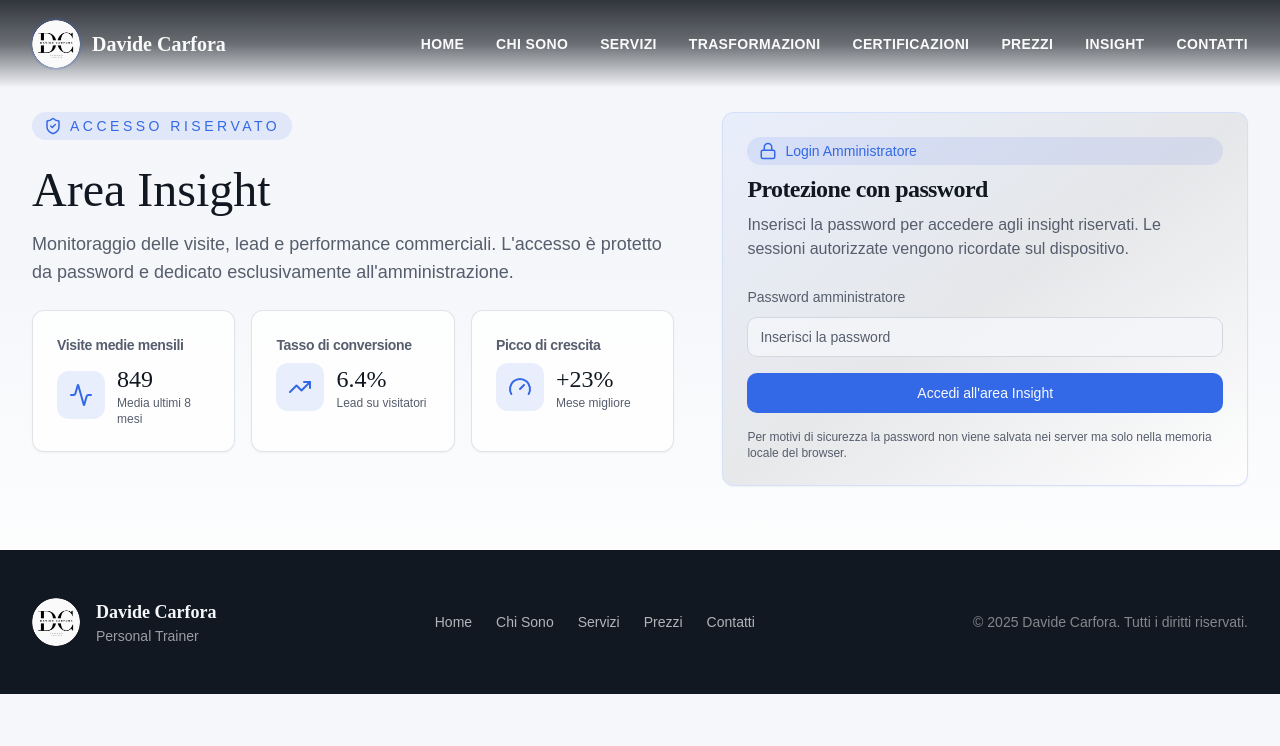
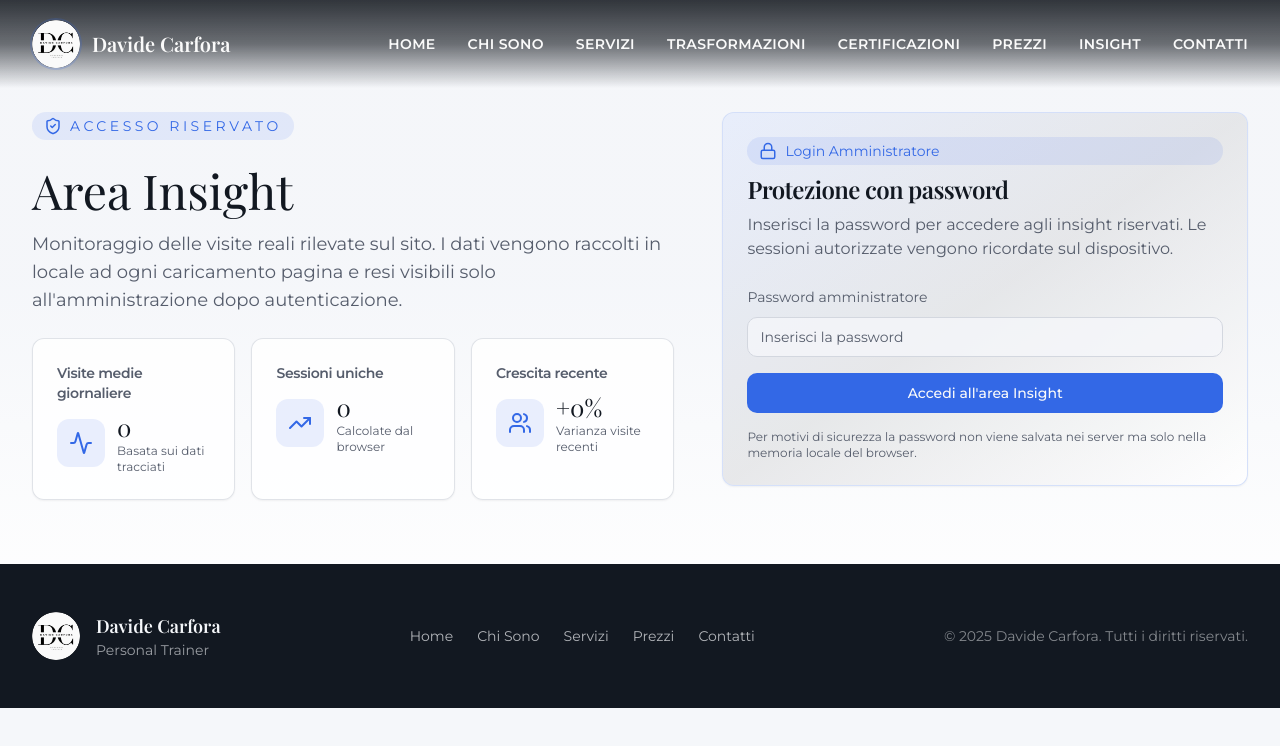
Before and after one commit to michelevassallo2208-lab/carfora_pt, a React (Vite) app: page /insight in a window 1280 px wide. Shown: the top 746 px of the page. Built offline with nearby package versions, Linux system fonts and the light colour scheme.

Commit message:
Add real visit tracking for insight area

```diff
--- a/src/App.tsx
+++ b/src/App.tsx
@@ -2,13 +2,33 @@ import { Toaster } from "@/components/ui/toaster";
 import { Toaster as Sonner } from "@/components/ui/sonner";
 import { TooltipProvider } from "@/components/ui/tooltip";
 import { QueryClient, QueryClientProvider } from "@tanstack/react-query";
-import { BrowserRouter, Routes, Route } from "react-router-dom";
+import { BrowserRouter, Routes, Route, useLocation } from "react-router-dom";
+import { useEffect } from "react";
 import Index from "./pages/Index";
 import Trasformazioni from "./pages/Trasformazioni";
 import Insight from "./pages/Insight";
 import NotFound from "./pages/NotFound";
+import { trackPageView } from "./utils/analytics";
 
 const queryClient = new QueryClient();
+
+const AppRoutes = () => {
+  const location = useLocation();
+
+  useEffect(() => {
+    trackPageView(location.pathname);
+  }, [location.pathname]);
+
+  return (
+    <Routes>
+      <Route path="/" element={<Index />} />
+      <Route path="/trasformazioni" element={<Trasformazioni />} />
+      <Route path="/insight" element={<Insight />} />
+      {/* ADD ALL CUSTOM ROUTES ABOVE THE CATCH-ALL "*" ROUTE */}
+      <Route path="*" element={<NotFound />} />
+    </Routes>
+  );
+};
 
 const App = () => (
   <QueryClientProvider client={queryClient}>
@@ -16,13 +36,7 @@ const App = () => (
       <Toaster />
       <Sonner />
       <BrowserRouter>
-        <Routes>
-          <Route path="/" element={<Index />} />
-          <Route path="/trasformazioni" element={<Trasformazioni />} />
-          <Route path="/insight" element={<Insight />} />
-          {/* ADD ALL CUSTOM ROUTES ABOVE THE CATCH-ALL "*" ROUTE */}
-          <Route path="*" element={<NotFound />} />
-        </Routes>
+        <AppRoutes />
       </BrowserRouter>
     </TooltipProvider>
   </QueryClientProvider>
--- a/src/index.css
+++ b/src/index.css
@@ -1,8 +1,8 @@
+@import url('https://fonts.googleapis.com/css2?family=Playfair+Display:wght@400;500;600;700&family=Montserrat:wght@300;400;500;600;700&display=swap');
+
 @tailwind base;
 @tailwind components;
 @tailwind utilities;
-
-@import url('https://fonts.googleapis.com/css2?family=Playfair+Display:wght@400;500;600;700&family=Montserrat:wght@300;400;500;600;700&display=swap');
 
 @layer base {
   :root {
--- a/src/pages/Insight.tsx
+++ b/src/pages/Insight.tsx
@@ -13,7 +13,6 @@ import {
 import {
   Activity,
   BarChart3,
-  Gauge,
   Lock,
   LogOut,
   ShieldCheck,
@@ -22,37 +21,15 @@ import {
 } from "lucide-react";
 import { useEffect, useMemo, useState } from "react";
 import { Area, AreaChart, Bar, BarChart, CartesianGrid, XAxis, YAxis } from "recharts";
+import { getAnalyticsEvents, type AnalyticsEvent } from "@/utils/analytics";
 
 const ADMIN_PASSWORD = "Carforabtp25!";
-
-const visitorData = [
-  { month: "Gen", visits: 520, leads: 28 },
-  { month: "Feb", visits: 610, leads: 32 },
-  { month: "Mar", visits: 750, leads: 41 },
-  { month: "Apr", visits: 880, leads: 50 },
-  { month: "Mag", visits: 920, leads: 54 },
-  { month: "Giu", visits: 970, leads: 60 },
-  { month: "Lug", visits: 1040, leads: 68 },
-  { month: "Ago", visits: 1100, leads: 70 },
-];
-
-const leadSources = [
-  { source: "Instagram", value: 42 },
-  { source: "Google", value: 28 },
-  { source: "Referral", value: 16 },
-  { source: "Whatsapp", value: 10 },
-  { source: "Email", value: 4 },
-];
-
-const retentionData = [
-  { label: "Nuovi", value: 62 },
-  { label: "Ricorrenti", value: 38 },
-];
 
 const Insight = () => {
   const [password, setPassword] = useState("");
   const [isAuthorized, setIsAuthorized] = useState(false);
   const [error, setError] = useState("");
+  const [events, setEvents] = useState<AnalyticsEvent[]>([]);
 
   useEffect(() => {
     const stored = sessionStorage.getItem("insight-authenticated");
@@ -60,6 +37,12 @@ const Insight = () => {
       setIsAuthorized(true);
     }
   }, []);
+
+  useEffect(() => {
+    if (isAuthorized) {
+      setEvents(getAnalyticsEvents());
+    }
+  }, [isAuthorized]);
 
   const submitPassword = (event: React.FormEvent<HTMLFormElement>) => {
     event.preventDefault();
@@ -78,26 +61,81 @@ const Insight = () => {
     sessionStorage.removeItem("insight-authenticated");
   };
 
-  const conversionRate = useMemo(() => {
-    const last = visitorData.at(-1);
-    return last ? Math.round((last.leads / last.visits) * 1000) / 10 : 0;
-  }, []);
+  const recentGrowth = useMemo(() => {
+    if (!events.length) return 0;
+    const recent = events.slice(-50);
+    const grouped = recent.reduce<Record<string, number>>((acc, event) => {
+      const day = new Date(event.timestamp).toISOString().split("T")[0];
+      acc[day] = (acc[day] || 0) + 1;
+      return acc;
+    }, {});
+    const values = Object.values(grouped);
+    if (!values.length) return 0;
+    const max = Math.max(...values);
+    const min = Math.min(...values);
+    return min === 0 ? max : Math.round(((max - min) / min) * 100);
+  }, [events]);
 
   const averageVisits = useMemo(() => {
-    if (!visitorData.length) return 0;
-    const total = visitorData.reduce((sum, entry) => sum + entry.visits, 0);
-    return Math.round(total / visitorData.length);
-  }, []);
+    if (!events.length) return 0;
+    const days = new Set(
+      events.map((event) => new Date(event.timestamp).toISOString().split("T")[0]),
+    ).size;
+    if (!days) return 0;
+    return Math.round(events.length / days);
+  }, [events]);
 
-  const peakGrowth = useMemo(() => {
-    if (visitorData.length < 2) return 0;
-    const diffs = visitorData.map((entry, index) => {
-      if (index === 0) return 0;
-      const prev = visitorData[index - 1];
-      return Math.round(((entry.visits - prev.visits) / prev.visits) * 100);
+  const totalSessions = useMemo(() => {
+    if (!events.length) return 0;
+    return new Set(events.map((event) => event.sessionId)).size;
+  }, [events]);
+
+  const visitsByDay = useMemo(() => {
+    const now = new Date();
+    const daysToShow = 30;
+    const buckets: Record<string, number> = {};
+
+    for (let index = daysToShow - 1; index >= 0; index -= 1) {
+      const day = new Date(now);
+      day.setDate(now.getDate() - index);
+      const key = day.toISOString().split("T")[0];
+      buckets[key] = 0;
+    }
+
+    events.forEach((event) => {
+      const key = new Date(event.timestamp).toISOString().split("T")[0];
+      if (key in buckets) {
+        buckets[key] += 1;
+      }
     });
-    return Math.max(...diffs);
-  }, []);
+
+    return Object.entries(buckets).map(([day, visits]) => ({ day, visits }));
+  }, [events]);
+
+  const topPages = useMemo(() => {
+    const counts = events.reduce<Record<string, number>>((acc, event) => {
+      acc[event.path] = (acc[event.path] || 0) + 1;
+      return acc;
+    }, {});
+
+    return Object.entries(counts)
+      .map(([path, value]) => ({ path, value }))
+      .sort((a, b) => b.value - a.value)
+      .slice(0, 5);
+  }, [events]);
+
+  const topReferrers = useMemo(() => {
+    const counts = events.reduce<Record<string, number>>((acc, event) => {
+      const source = event.referrer || "direct";
+      acc[source] = (acc[source] || 0) + 1;
+      return acc;
+    }, {});
+
+    return Object.entries(counts)
+      .map(([source, value]) => ({ source, value }))
+      .sort((a, b) => b.value - a.value)
+      .slice(0, 5);
+  }, [events]);
 
   return (
     <main className="overflow-hidden bg-background min-h-screen">
@@ -114,13 +152,14 @@ const Insight = () => {
               <div className="space-y-4">
                 <h1 className="font-display text-4xl md:text-5xl text-foreground">Area Insight</h1>
                 <p className="text-lg text-muted-foreground max-w-2xl font-body">
-                  Monitoraggio delle visite, lead e performance commerciali. L&apos;accesso è protetto da password e dedicato esclusivamente all&apos;amministrazione.
+                  Monitoraggio delle visite reali rilevate sul sito. I dati vengono raccolti in locale ad ogni
+                  caricamento pagina e resi visibili solo all&apos;amministrazione dopo autenticazione.
                 </p>
               </div>
               <div className="grid sm:grid-cols-3 gap-4">
                 <Card className="bg-card/80 border-border/70 shadow-elegant">
                   <CardHeader className="pb-2">
-                    <CardTitle className="text-muted-foreground text-sm font-body">Visite medie mensili</CardTitle>
+                    <CardTitle className="text-muted-foreground text-sm font-body">Visite medie giornaliere</CardTitle>
                   </CardHeader>
                   <CardContent className="flex items-center gap-3">
                     <div className="p-3 rounded-xl bg-primary/10 text-primary">
@@ -128,35 +167,35 @@ const Insight = () => {
                     </div>
                     <div>
                       <div className="text-2xl font-display text-foreground">{averageVisits}</div>
-                      <p className="text-xs text-muted-foreground font-body">Media ultimi 8 mesi</p>
+                      <p className="text-xs text-muted-foreground font-body">Basata sui dati tracciati</p>
                     </div>
                   </CardContent>
                 </Card>
                 <Card className="bg-card/80 border-border/70 shadow-elegant">
                   <CardHeader className="pb-2">
-                    <CardTitle className="text-muted-foreground text-sm font-body">Tasso di conversione</CardTitle>
+                    <CardTitle className="text-muted-foreground text-sm font-body">Sessioni uniche</CardTitle>
                   </CardHeader>
                   <CardContent className="flex items-center gap-3">
                     <div className="p-3 rounded-xl bg-primary/10 text-primary">
                       <TrendingUp />
                     </div>
                     <div>
-                      <div className="text-2xl font-display text-foreground">{conversionRate}%</div>
-                      <p className="text-xs text-muted-foreground font-body">Lead su visitatori</p>
+                      <div className="text-2xl font-display text-foreground">{totalSessions}</div>
+                      <p className="text-xs text-muted-foreground font-body">Calcolate dal browser</p>
                     </div>
                   </CardContent>
                 </Card>
                 <Card className="bg-card/80 border-border/70 shadow-elegant">
                   <CardHeader className="pb-2">
-                    <CardTitle className="text-muted-foreground text-sm font-body">Picco di crescita</CardTitle>
+                    <CardTitle className="text-muted-foreground text-sm font-body">Crescita recente</CardTitle>
                   </CardHeader>
                   <CardContent className="flex items-center gap-3">
                     <div className="p-3 rounded-xl bg-primary/10 text-primary">
-                      <Gauge />
+                      <Users />
                     </div>
                     <div>
-                      <div className="text-2xl font-display text-foreground">+{peakGrowth}%</div>
-                      <p className="text-xs text-muted-foreground font-body">Mese migliore</p>
+                      <div className="text-2xl font-display text-foreground">+{recentGrowth}%</div>
+                      <p className="text-xs text-muted-foreground font-body">Varianza visite recenti</p>
                     </div>
                   </CardContent>
                 </Card>
@@ -231,29 +270,27 @@ const Insight = () => {
             <div className="grid xl:grid-cols-[1.4fr_1fr] gap-8 mb-8">
               <Card className="bg-card/80 border-border/70 shadow-elegant">
                 <CardHeader className="flex flex-row items-center justify-between space-y-0 pb-2">
-                  <CardTitle className="text-xl font-display">Andamento visite & lead</CardTitle>
+                  <CardTitle className="text-xl font-display">Andamento visite</CardTitle>
                   <BarChart3 className="text-primary" />
                 </CardHeader>
                 <CardContent className="space-y-2">
                   <ChartContainer
                     config={{
                       visits: { label: "Visite", color: "hsl(var(--primary))" },
-                      leads: { label: "Lead", color: "hsl(var(--secondary))" },
                     }}
                     className="h-[320px]"
                   >
-                    <AreaChart data={visitorData} margin={{ top: 10, right: 20, left: 0, bottom: 0 }}>
+                    <AreaChart data={visitsByDay} margin={{ top: 10, right: 20, left: 0, bottom: 0 }}>
                       <CartesianGrid strokeDasharray="3 3" strokeOpacity={0.2} />
-                      <XAxis dataKey="month" tickLine={false} axisLine={false} />
+                      <XAxis dataKey="day" tickLine={false} axisLine={false} />
                       <YAxis tickLine={false} axisLine={false} />
                       <ChartTooltip content={<ChartTooltipContent />} />
                       <Area type="monotone" dataKey="visits" stackId="1" stroke="var(--color-visits)" fill="var(--color-visits)" fillOpacity={0.2} />
-                      <Area type="monotone" dataKey="leads" stackId="2" stroke="var(--color-leads)" fill="var(--color-leads)" fillOpacity={0.3} />
                       <ChartLegend content={<ChartLegendContent />} />
                     </AreaChart>
                   </ChartContainer>
                   <p className="text-sm text-muted-foreground font-body">
-                    La curva mostra l&apos;ultimo trimestre con focus su correlazione tra volume di visite e lead raccolti.
+                    Serie alimentata dai log reali delle ultime 4 settimane salvati nel browser.
                   </p>
                 </CardContent>
               </Card>
@@ -261,54 +298,62 @@ const Insight = () => {
               <div className="grid sm:grid-cols-2 gap-4">
                 <Card className="bg-card/80 border-border/70 shadow-elegant">
                   <CardHeader className="flex flex-row items-center justify-between space-y-0 pb-2">
-                    <CardTitle className="text-lg font-display">Origine Lead</CardTitle>
+                    <CardTitle className="text-lg font-display">Pagine più viste</CardTitle>
                     <Users className="text-primary" />
                   </CardHeader>
                   <CardContent>
+                    {topPages.length ? (
                       <ChartContainer
                         config={{
-                        value: { label: "Lead", color: "hsl(var(--primary))" },
+                          value: { label: "Visite", color: "hsl(var(--primary))" },
                         }}
                         className="h-[240px]"
                       >
-                      <BarChart data={leadSources} layout="vertical" margin={{ top: 5, right: 20, left: 0, bottom: 5 }}>
+                        <BarChart data={topPages} layout="vertical" margin={{ top: 5, right: 20, left: 0, bottom: 5 }}>
                           <CartesianGrid strokeDasharray="3 3" strokeOpacity={0.2} />
                           <XAxis type="number" hide />
-                        <YAxis dataKey="source" type="category" tickLine={false} axisLine={false} width={80} />
+                          <YAxis dataKey="path" type="category" tickLine={false} axisLine={false} width={120} />
                           <ChartTooltip content={<ChartTooltipContent indicator="line" />} />
                           <Bar dataKey="value" radius={[8, 8, 8, 8]} />
                           <ChartLegend content={<ChartLegendContent />} />
                         </BarChart>
                       </ChartContainer>
+                    ) : (
+                      <p className="text-sm text-muted-foreground font-body">Nessun dato registrato finora.</p>
+                    )}
                     <p className="text-sm text-muted-foreground font-body mt-3">
-                      Identifica i canali che generano più richieste e regola i contenuti di conseguenza.
+                      Classifica aggiornata con le pagine effettivamente aperte dagli utenti.
                     </p>
                   </CardContent>
                 </Card>
 
                 <Card className="bg-card/80 border-border/70 shadow-elegant">
                   <CardHeader className="flex flex-row items-center justify-between space-y-0 pb-2">
-                    <CardTitle className="text-lg font-display">Engagement</CardTitle>
+                    <CardTitle className="text-lg font-display">Referrer</CardTitle>
                     <Activity className="text-primary" />
                   </CardHeader>
                   <CardContent className="space-y-4">
-                    <div className="flex items-center justify-between">
-                      <span className="text-sm text-muted-foreground font-body">Sessioni di qualità</span>
-                      <span className="text-xl font-display text-foreground">78%</span>
-                    </div>
-                    <div className="h-2 rounded-full bg-muted overflow-hidden">
-                      <div className="h-full bg-primary rounded-full" style={{ width: "78%" }} />
-                    </div>
-                    <div className="grid grid-cols-2 gap-3">
-                      {retentionData.map((item) => (
-                        <div key={item.label} className="p-3 rounded-xl bg-muted/60">
-                          <p className="text-xs uppercase tracking-wide text-muted-foreground font-body">{item.label}</p>
-                          <p className="text-xl font-display text-foreground mt-1">{item.value}%</p>
-                        </div>
-                      ))}
-                    </div>
+                    {topReferrers.length ? (
+                      <ChartContainer
+                        config={{
+                          value: { label: "Visite", color: "hsl(var(--primary))" },
+                        }}
+                        className="h-[240px]"
+                      >
+                        <BarChart data={topReferrers} layout="vertical" margin={{ top: 5, right: 20, left: 0, bottom: 5 }}>
+                          <CartesianGrid strokeDasharray="3 3" strokeOpacity={0.2} />
+                          <XAxis type="number" hide />
+                          <YAxis dataKey="source" type="category" tickLine={false} axisLine={false} width={160} />
+                          <ChartTooltip content={<ChartTooltipContent indicator="line" />} />
+                          <Bar dataKey="value" radius={[8, 8, 8, 8]} />
+                          <ChartLegend content={<ChartLegendContent />} />
+                        </BarChart>
+                      </ChartContainer>
+                    ) : (
+                      <p className="text-sm text-muted-foreground font-body">Nessuna sorgente registrata.</p>
+                    )}
                     <p className="text-sm text-muted-foreground font-body">
-                      Misura il rapporto tra nuovi visitatori e utenti di ritorno per capire la fidelizzazione.
+                      Vengono mostrati solo i referrer effettivi (direct, social o altri domini) raccolti dai log locali.
                     </p>
                   </CardContent>
                 </Card>
--- /dev/null
+++ b/src/utils/analytics.ts
@@ -0,0 +1,47 @@
+export type AnalyticsEvent = {
+  timestamp: number;
+  path: string;
+  referrer: string;
+  sessionId: string;
+  viewport: { width: number; height: number };
+};
+
+const ANALYTICS_STORAGE_KEY = "carfora-analytics-events";
+const SESSION_KEY = "carfora-analytics-session";
+
+const getSessionId = () => {
+  const existing = sessionStorage.getItem(SESSION_KEY);
+  if (existing) return existing;
+  const next = crypto.randomUUID();
+  sessionStorage.setItem(SESSION_KEY, next);
+  return next;
+};
+
+const readEvents = (): AnalyticsEvent[] => {
+  const raw = localStorage.getItem(ANALYTICS_STORAGE_KEY);
+  if (!raw) return [];
+  try {
+    const parsed = JSON.parse(raw);
+    if (Array.isArray(parsed)) return parsed as AnalyticsEvent[];
+    return [];
+  } catch (error) {
+    console.error("Impossibile leggere gli eventi analytics", error);
+    return [];
+  }
+};
+
+export const trackPageView = (path: string) => {
+  const events = readEvents();
+  const event: AnalyticsEvent = {
+    timestamp: Date.now(),
+    path,
+    referrer: document.referrer || "direct",
+    sessionId: getSessionId(),
+    viewport: { width: window.innerWidth, height: window.innerHeight },
+  };
+
+  const updated = [...events, event].slice(-5000);
+  localStorage.setItem(ANALYTICS_STORAGE_KEY, JSON.stringify(updated));
+};
+
+export const getAnalyticsEvents = (): AnalyticsEvent[] => readEvents();
```
Lines whose indentation alone changed are shown as unchanged.
